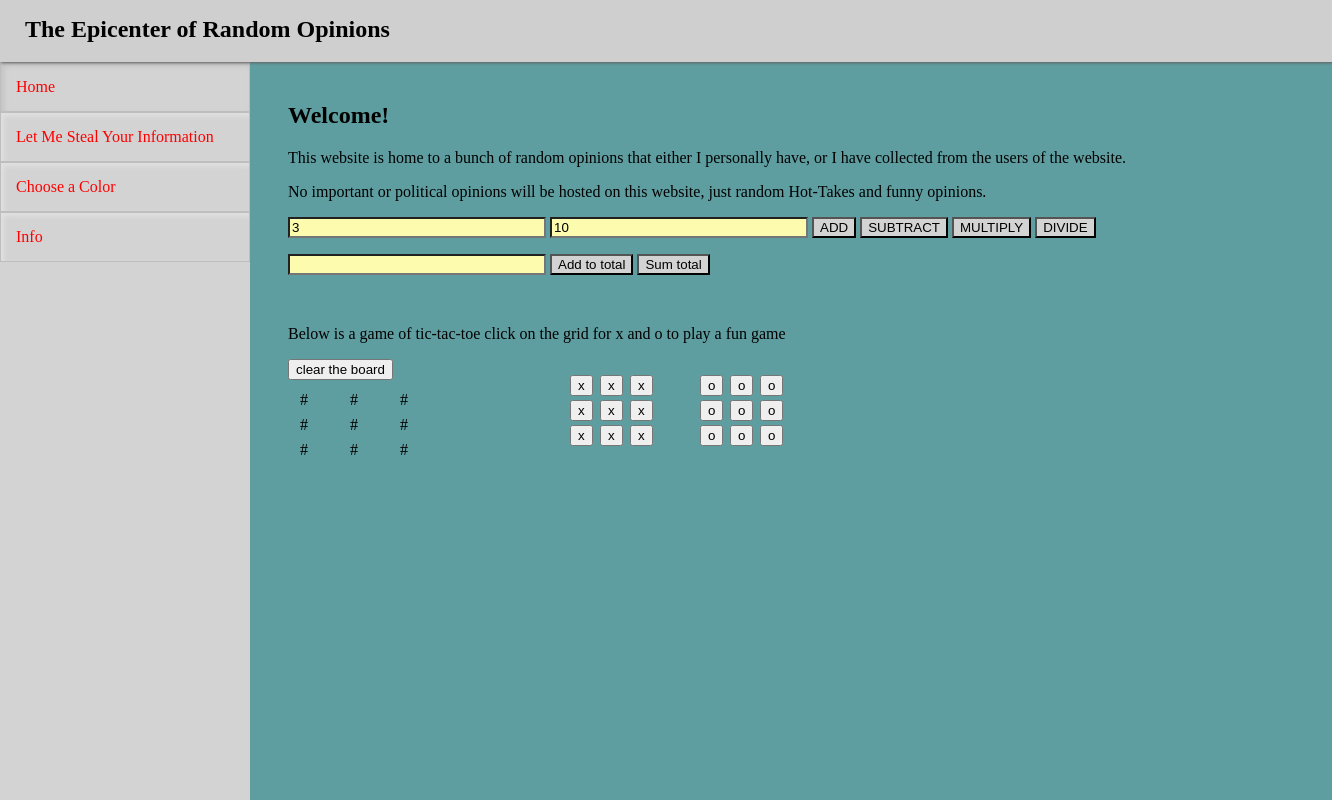
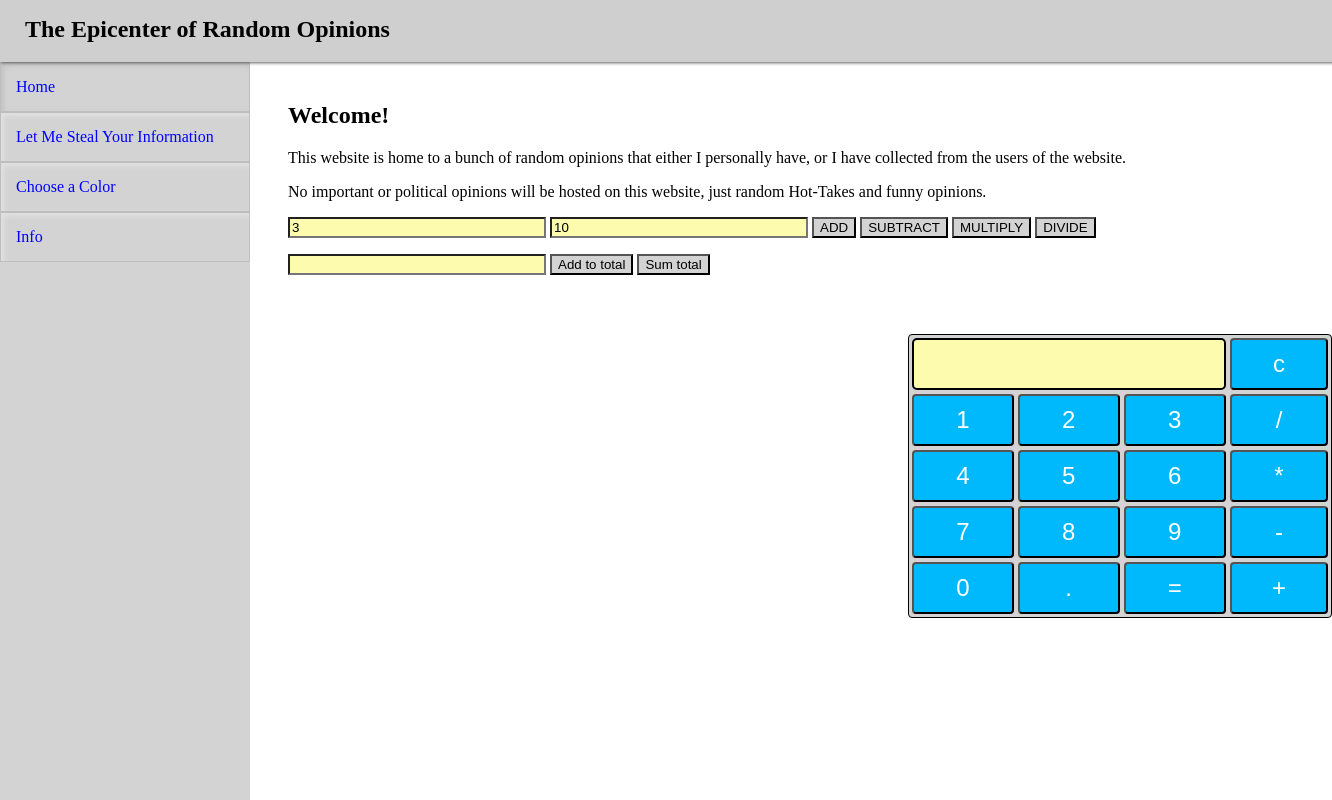
Before and after one commit to DEACONDAVIS/website, a plain HTML site: page index.html in a window 1280 px wide. Shown: the whole page, 1332 px wide, since content can reach past the window. Drawn offline with nearby package versions, Linux system fonts and the light colour scheme; a web font is replaced by a local one.

Commit message:
ME DO GUUD FIXING

```diff
--- a/index.html
+++ b/index.html
@@ -9,6 +9,8 @@
         <link rel="preconnect" href="https://fonts.googleapis.com">
         <link rel="preconnect" href="https://fonts.gstatic.com" crossorigin>
         <link href="https://fonts.googleapis.com/css2?family=Grechen+Fuemen&display=swap" rel="stylesheet">
+        <script src="https://cdnjs.cloudflare.com/ajax/libs/mathjs/11.8.0/math.min.js"></script>
+
     </head>
     <body>
         <div id="sidebar">
@@ -37,38 +39,42 @@
             <button id="Butt" onclick="addArray()" type="button">Sum total</button>
             <p id="result"> </p>
             </br>
-            <p>Below is a game of tic-tac-toe click on the grid for x and o to play a fun game</p>
 
+            <table id="calcu">
+                <tr>
+                    <td colspan="3">
+                        <input type="text" id="swerans">
+                    </td>
+                    <td>
+                        <input type="button" value="c" id="calcbutt" onclick="clear()" >
+                    </td>
+                </tr>
 
-            <p id="a1a">#</p><p id="a2a">#</p><p id="a3a">#</p>
-            <button id="ttubA1" type="button" onclick="A1()">x</button>
-            <button id="ttubA2" type="button" onclick="A2()">x</button>
-            <button id="ttubA3" type="button" onclick="A3()">x</button>
-
-            <button id="ttubA1o" type="button" onclick="A1o()">o</button>
-            <button id="ttubA2o" type="button" onclick="A2o()">o</button>
-            <button id="ttubA3o" type="button" onclick="A3o()">o</button>
-
-            <p id="b1b">#</p><p id="b2b">#</p><p id="b3b">#</p>
-            <button id="ttubB1" type="button" onclick="B1()">x</button>
-            <button id="ttubB2" type="button" onclick="B2()">x</button>
-            <button id="ttubB3" type="button" onclick="B3()">x</button>
-
-            <button id="ttubB1o" type="button" onclick="B1o()">o</button>
-            <button id="ttubB2o" type="button" onclick="B2o()">o</button>
-            <button id="ttubB3o" type="button" onclick="B3o()">o</button>
-
-            <p id="c1c">#</p><p id="c2c">#</p><p id="c3c">#</p>
-            <button id="ttubC1" type="button" onclick="C1()">x</button>
-            <button id="ttubC2" type="button" onclick="C2()">x</button>
-            <button id="ttubC3" type="button" onclick="C3()">x</button>
-
-            <button id="ttubC1o" type="button" onclick="C1o()">o</button>
-            <button id="ttubC2o" type="button" onclick="C2o()">o</button>
-            <button id="ttubC3o" type="button" onclick="C3o()">o</button>
-
-            <button type="button" onclick="clearBoard()">clear the board</button>
-
+                <tr>
+                    <td><input type="button" value="1" id="calcbutt" onclick="disp('1')"></td>
+                    <td><input type="button" value="2" id="calcbutt" onclick="disp('2')"></td>
+                    <td><input type="button" value="3" id="calcbutt" onclick="disp('3')"></td>
+                    <td><input type="button" value="/" id="calcbutt" onclick="disp('/')"></td>
+                </tr>
+                <tr>
+                    <td><input type="button" value="4" id="calcbutt" onclick="disp('4')"></td>
+                    <td><input type="button" value="5" id="calcbutt" onclick="disp('5')"></td>
+                    <td><input type="button" value="6" id="calcbutt" onclick="disp('6')"></td>
+                    <td><input type="button" value="*" id="calcbutt" onclick="disp('*')"></td>
+                </tr>
+                <tr>
+                    <td><input type="button" value="7" id="calcbutt" onclick="disp('7')"></td>
+                    <td><input type="button" value="8" id="calcbutt" onclick="disp('8')"></td>
+                    <td><input type="button" value="9" id="calcbutt" onclick="disp('9')"></td>
+                    <td><input type="button" value="-" id="calcbutt" onclick="disp('-')"></td>
+                </tr>
+                <tr>
+                    <td><input type="button" value="0" id="calcbutt" onclick="disp('0')"></td>
+                    <td><input type="button" value="." id="calcbutt" onclick="disp('.')"></td>
+                    <td><input type="button" value="=" id="calcbutt" onclick="solve()"></td>
+                    <td><input type="button" value="+" id="calcbutt" onclick="disp('+')"></td>
+                </tr>
+            </table>
         </div>
     </body>
 </html>
--- a/script.js
+++ b/script.js
@@ -138,3 +138,16 @@ function clearBoard(){
     document.getElementById("c2c").innerHTML = "#";
     document.getElementById("c3c").innerHTML = "#";
 }
+
+function disp(val){
+    document.getElementById("swerans").value += val
+}
+
+function solve(){
+    let A = document.getElementById("swerans").value
+    let B = math.evaluate(A)
+    document.getElementById("swerans").value = B
+}
+function clear(){
+    document.getElementById("swerans").value = ""
+}
--- a/styles.css
+++ b/styles.css
@@ -1,16 +1,18 @@
 h1{
     color: rgb(0, 0, 0);
     font-size: x-large;
+
   }
   p{
       color: black;
 
   }
   a{
-    color: red;
+    color: blue;
     text-decoration: none;
     padding: 10px 20px;
     background-color: lightgray;
+    font-family: "Grechen Fuemen", serif;
     overflow: hidden;
     display: inline-block;
     box-shadow: inset 3px 3px 5px rgba(225,225,225);
@@ -40,7 +42,7 @@ h1{
     padding: 15px;
   }
   #sidebar a:hover {
-    background-color: lightgray;
+    background-color: rgb(255, 255, 255);
     text-decoration: none;
     box-shadow: inset 3px 3px 5px rgba(163, 163, 163, 0.3);
   }
@@ -50,7 +52,7 @@ h1{
     padding: 20px;
   }
 body{
-    background-color:cadetblue;
+    background-color: white;
 }
 input{
   background-color: rgb(253, 252, 174);
@@ -212,3 +214,29 @@ input{
   left: 760px;
 }
 /*Here my tic tac toe CSS ends and the rest of my code is less boring*/
+table{
+  position: relative;
+  top: 25px;
+  left: 350px;
+  border: 1px solid black;
+  margin-left: auto;
+  margin-right: auto;
+  background-color: lightgrey;
+  border-radius: 4px;
+}
+#swerans {
+  padding: 10px 30px;
+  font-size: 24px;
+  font-weight: bold;
+  border: none;
+  border-radius: 5px;
+  border: 2px solid rgb(0, 0, 0);
+}
+#calcbutt{
+  width: 100%;
+  padding: 10px 40px;
+  background-color: rgb(0, 185, 252);
+  color: white;
+  font-size: 24px;
+  border-radius: 4px;
+}
```
Also changed, not shown: name.html (+31 -0 lines).
